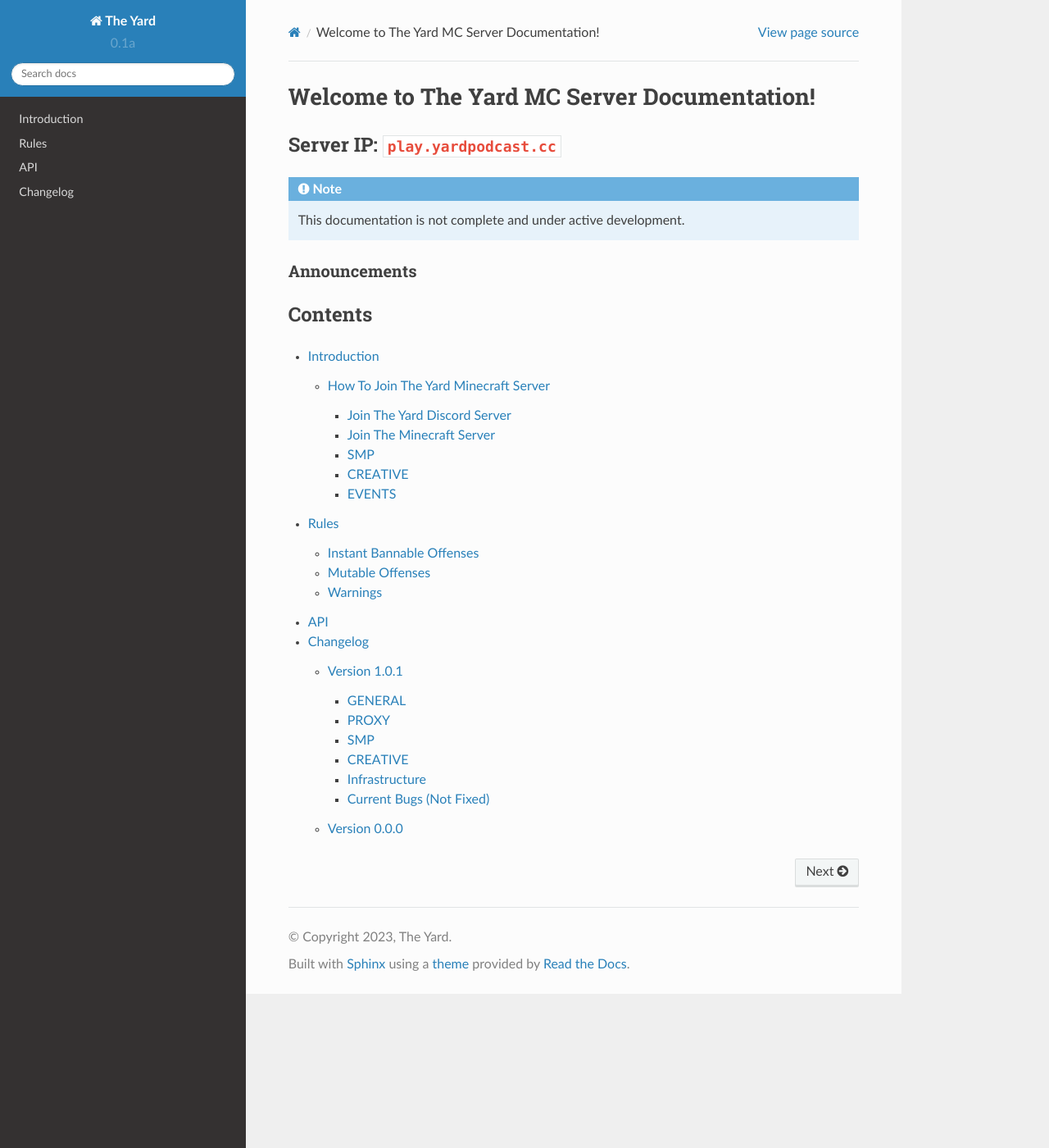
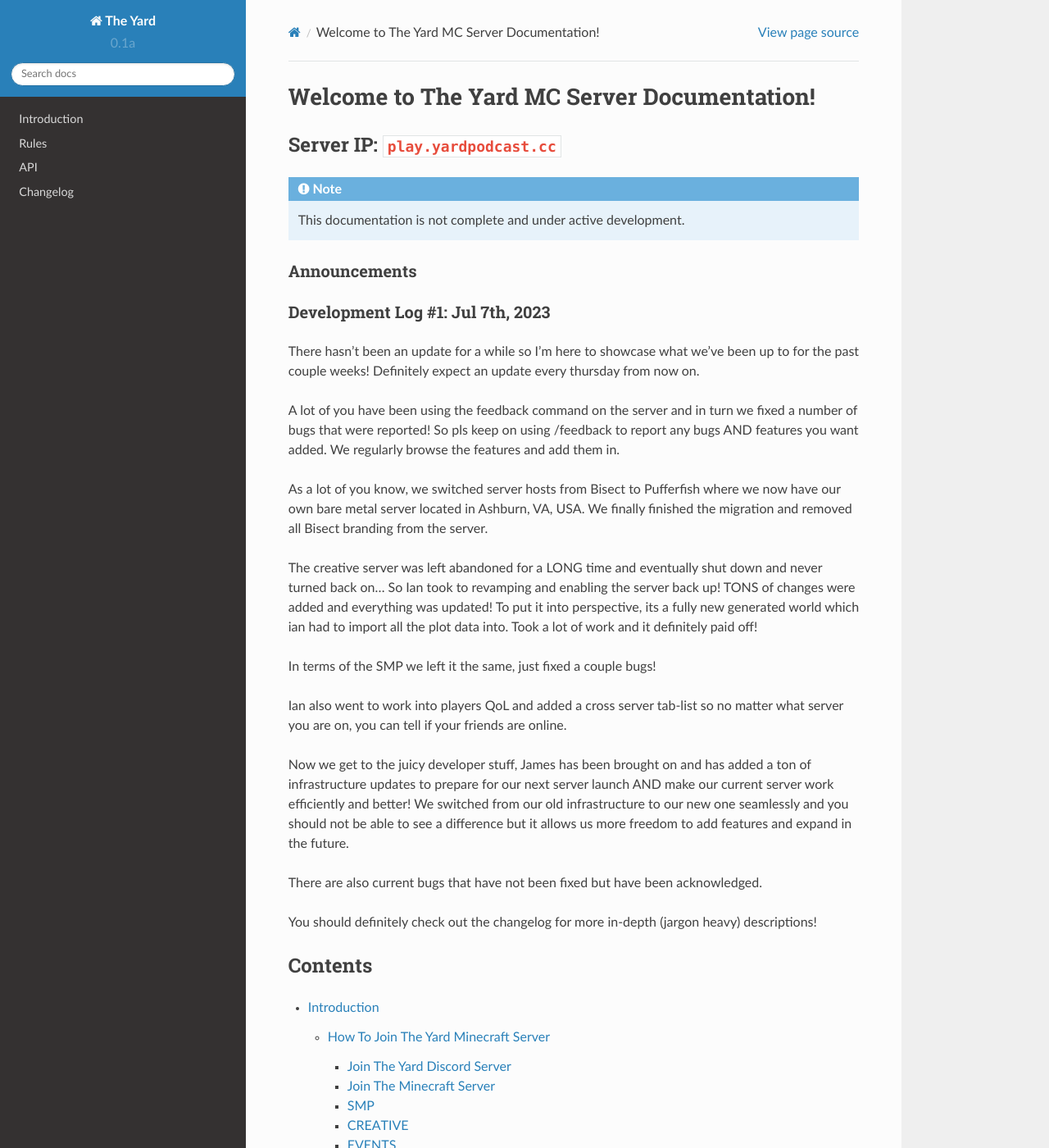
Before and after one commit to The-Yard/docs, a Sphinx documentation site: the page built from docs/source/index.rst, in a window 1280 px wide and 1400 px high. Shown: the whole window at 82% size. Built offline with Sphinx 7.4.7 and the Read the Docs theme 2.0.0, drawn with Linux system fonts in a browser that asks for light colours.

Commit message:
added devlog 1

```diff
--- a/docs/source/index.rst
+++ b/docs/source/index.rst
@@ -13,6 +13,30 @@
 Announcements
 ^^^^^^^^^^^^^^
 
+Development Log #1: Jul 7th, 2023
+^^^^^^^^^^^^^^^^^^^^^^^^^^^^^^^^^^
+
+There hasn't been an update for a while so I'm here to showcase what we've been up to for the past couple weeks! Definitely expect an update every thursday from now on.
+
+A lot of you have been using the feedback command on the server and in turn we fixed a number of bugs that were reported! So pls keep on using /feedback to report any bugs AND features you want added. We regularly browse the features and add them in.
+
+As a lot of you know, we switched server hosts from Bisect to Pufferfish where we now have our own bare metal server located in Ashburn, VA, USA. We finally finished the migration and removed all Bisect branding from the server.
+
+The creative server was left abandoned for a LONG time and eventually shut down and never turned back on... So Ian  took to revamping and enabling the server back up! TONS of changes were added and everything was updated! To put it into perspective, its a fully new generated world which ian had to import all the plot data into. Took a lot of work and it definitely paid off!
+
+In terms of the SMP we left it the same, just fixed a couple bugs!
+
+Ian also went to work into players QoL and added a cross server tab-list so no matter what server you are on, you can tell if your friends are online.
+
+Now we get to the juicy developer stuff, James has been brought on and has added a ton of infrastructure updates to prepare for our next server launch AND make our current server work efficiently and better! We switched from our old infrastructure to our new one seamlessly and you should not be able to see a difference but it allows us more freedom to add features and expand in the future.
+
+There are also current bugs that have not been fixed but have been acknowledged.
+
+
+
+You should definitely check out the changelog for more in-depth (jargon heavy) descriptions!
+
+
 Contents
 --------
 
```
